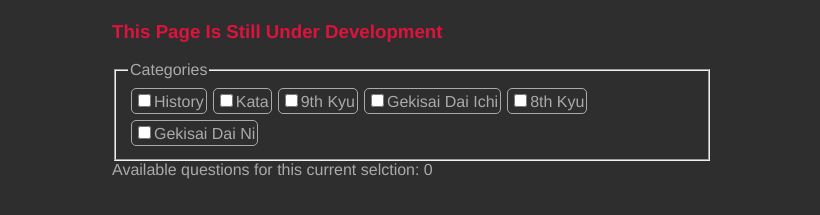
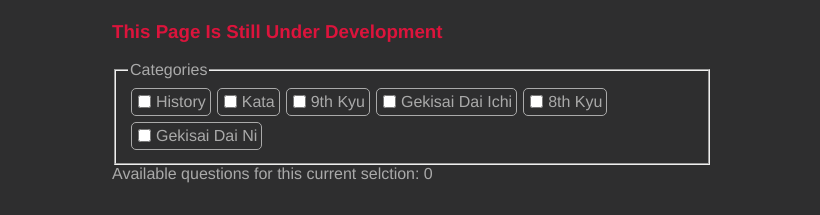
Before and after one commit to matt-auckland/uoa-karate, a Vue app: page /#/tester in a window 1280 px wide. Shown: the part 327-542 px from the top of the page, without its empty margins (228-1048 px from the left). Built offline with nearby package versions, Linux system fonts and the light colour scheme.

Commit message:
Fixed a rendering bug on chtome

```diff
--- a/src/views/TestView.vue
+++ b/src/views/TestView.vue
@@ -4,12 +4,14 @@
 
       <h1>Karate Knowledge Tester</h1>
       <h3 class="warn">This page is still under development</h3>
-      <fieldset class="category-container">
+      <fieldset class="category-fieldset">
           <legend>Categories</legend>
+          <div class="category-container">
             <div class="checkbox-div" v-for="category in questionCategories" v-bind:key="category">
               <input type="checkbox" :id="category" :value="category" v-model="selectedQuestionCategories" v-on:click="filterQuestions()">
               <label :for="category">{{ category }}</label>
             </div>
+          </div>
       </fieldset>
 
       <div>Available questions for this current selction: {{ filteredQuestions.length }}</div>
@@ -162,6 +164,8 @@ export default {
   border: 1px solid;
 	border-radius: 5px;
 	padding: 2px;
+  display: flex;
+  align-items: center;
 }
 
 .checkbox-div:hover, .checkbox-div:active, .checkbox-div:checked {
@@ -170,7 +174,10 @@ export default {
 
 .checkbox-div label, .checkbox-div input {
 	cursor: pointer;
+}
 
+.checkbox-div label {
+  padding: 2px;
 }
 
 .category-container {
@@ -184,6 +191,8 @@ export default {
   justify-content: center;
   align-items: center;
 }
+
+
 
 .answer-tracker {
   display: flex;
```
